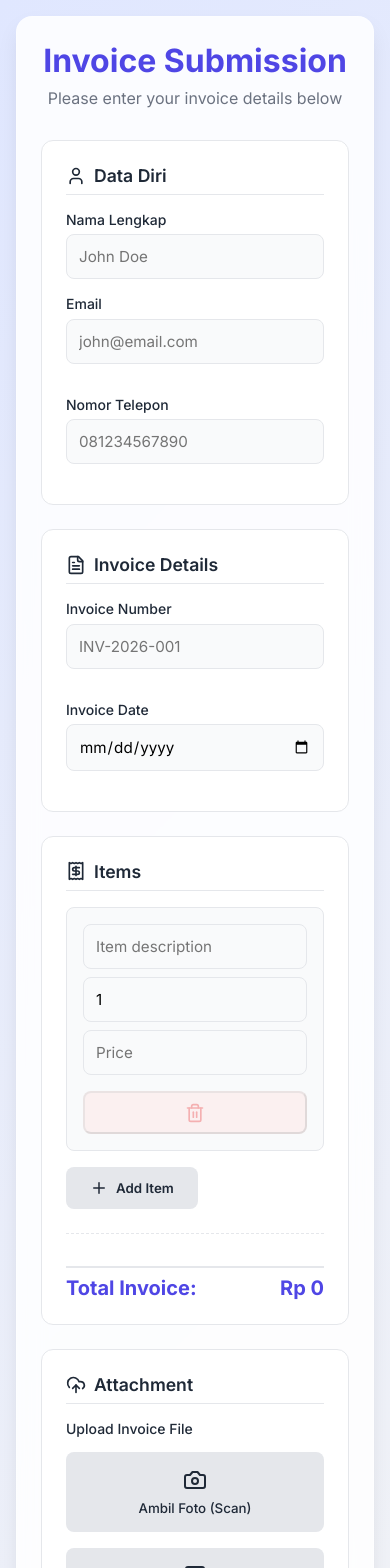
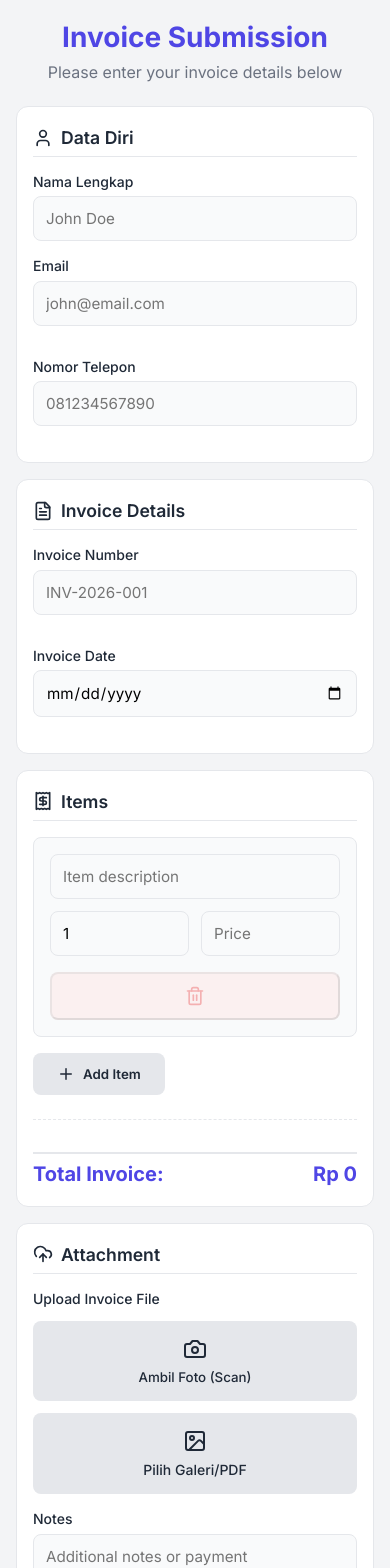
Before and after one commit to ybnel/webforminvoice, a React (Vite) app: page / in a window 390 px wide. Shown: the top 1568 px of the page. Built offline with nearby package versions, Linux system fonts and the light colour scheme.

Commit message:
update autocrop lagi

```diff
--- a/src/App.jsx
+++ b/src/App.jsx
@@ -35,6 +35,7 @@ function App() {
   const videoRef = useRef(null);
   const canvasRef = useRef(null);
   const streamRef = useRef(null);
+  const activeHandleRef = useRef(null);
 
   // Auto-increment / unique id for list items
   const handleAddItem = () => {
@@ -230,12 +231,13 @@ function App() {
   const handlePointerDown = (e, handleName) => {
     e.preventDefault();
     e.target.setPointerCapture(e.pointerId);
+    activeHandleRef.current = handleName;
     setActiveHandle(handleName);
   };
 
   // Handle pointer drag (move) on a corner marker
   const handlePointerMove = (e, handleName) => {
-    if (activeHandle !== handleName || !displayCorners) return;
+    if (activeHandleRef.current !== handleName || !displayCorners) return;
     e.preventDefault();
 
     const container = e.currentTarget.parentElement; // .crop-wrapper
@@ -261,10 +263,11 @@ function App() {
 
   // Handle pointer release
   const handlePointerUp = (e, handleName) => {
-    if (activeHandle === handleName) {
+    if (activeHandleRef.current === handleName) {
       try {
         e.target.releasePointerCapture(e.pointerId);
       } catch (err) {}
+      activeHandleRef.current = null;
       setActiveHandle(null);
     }
   };
@@ -616,7 +619,7 @@ function App() {
               )}
 
               {scanStep === 'cropping' && (
-                <div style={{ width: '100%', display: 'flex', flexDirection: 'column', alignItems: 'center' }}>
+                <div className="scanner-step-container">
                   <div className="scanner-status-toast" style={{ position: 'relative', top: 'auto', marginBottom: '1rem' }}>
                     Geser 4 titik sudut untuk menyesuaikan posisi kertas
                   </div>
@@ -672,9 +675,9 @@ function App() {
               )}
 
               {scanStep === 'preview' && (
-                <div style={{ width: '100%', display: 'flex', flexDirection: 'column', alignItems: 'center' }}>
+                <div className="scanner-step-container">
                   {filteredImage ? (
-                    <img src={filteredImage} className="scan-preview" style={{ width: '100%', height: '350px', objectFit: 'contain', borderRadius: '8px', border: '1px solid var(--border)' }} alt="Cropped preview" />
+                    <img src={filteredImage} className="scan-preview" alt="Cropped preview" />
                   ) : (
                     <div style={{ height: '350px', display: 'flex', alignItems: 'center', justifyContent: 'center' }}>
                       <Loader2 className="scanner-spinner" size={24} />
--- a/src/index.css
+++ b/src/index.css
@@ -239,6 +239,23 @@ input[type="number"].no-spin {
   padding: 1.5rem;
 }
 
+/* Scanner Modal Overlay */
+.scanner-modal-backdrop {
+  position: fixed;
+  top: 0;
+  left: 0;
+  width: 100%;
+  height: 100%;
+  background: rgba(15, 23, 42, 0.85);
+  backdrop-filter: blur(8px);
+  display: flex;
+  justify-content: center;
+  align-items: center;
+  z-index: 1000;
+  animation: fadeIn 0.3s ease-out;
+  padding: 1.5rem;
+}
+
 .scanner-modal-content {
   background: white;
   border-radius: 16px;
@@ -314,7 +331,7 @@ input[type="number"].no-spin {
 .scanner-video {
   width: 100%;
   height: 100%;
-  object-fit: cover;
+  object-fit: contain;
 }
 
 .scanner-canvas-overlay {
@@ -323,7 +340,7 @@ input[type="number"].no-spin {
   left: 0;
   width: 100%;
   height: 100%;
-  object-fit: cover;
+  object-fit: contain;
   pointer-events: none;
 }
 
@@ -383,6 +400,26 @@ input[type="number"].no-spin {
   padding: 0.75rem;
 }
 
+/* Scanner step containers */
+.scanner-step-container {
+  width: 100%;
+  display: flex;
+  flex-direction: column;
+  align-items: center;
+  justify-content: center;
+  gap: 1rem;
+}
+
+.scan-preview {
+  width: 100%;
+  max-width: 100%;
+  height: 380px;
+  object-fit: contain;
+  border-radius: 8px;
+  border: 1px solid var(--border);
+  background: #f8fafc;
+}
+
 /* Scanner filter toggle */
 .filter-group {
   display: flex;
@@ -397,12 +434,17 @@ input[type="number"].no-spin {
   border-radius: 6px;
   border: 1px solid var(--border);
   background: white;
+  color: var(--text-main);
   font-size: 0.85rem;
   font-weight: 500;
   cursor: pointer;
   transition: all 0.2s;
   flex: 1;
   text-align: center;
+}
+
+.filter-btn:hover {
+  background: #f1f5f9;
 }
 
 .filter-btn.active {
@@ -469,7 +511,9 @@ input[type="number"].no-spin {
 
 .crop-wrapper {
   position: relative;
-  display: inline-block;
+  display: block;
+  width: fit-content;
+  height: fit-content;
   max-width: 100%;
   user-select: none;
   touch-action: none;
@@ -517,28 +561,56 @@ input[type="number"].no-spin {
 /* Responsive Design for Mobile */
 @media (max-width: 640px) {
   body {
-    padding: 1rem;
+    padding: 0;
+    align-items: flex-start;
+    background: #f3f4f6;
   }
   .form-container {
-    padding: 1.5rem;
+    padding: 1.25rem 1rem;
+    border-radius: 0;
+    border: none;
+    box-shadow: none;
+    background: #f3f4f6;
+  }
+  .header {
+    margin-bottom: 1.5rem;
+    padding: 0 0.5rem;
+  }
+  .header h1 {
+    font-size: 1.75rem;
+  }
+  .section {
+    padding: 1.25rem 1rem;
+    margin-bottom: 1rem;
   }
   .grid-2 {
     grid-template-columns: 1fr;
   }
   .item-row {
-    grid-template-columns: 1fr;
+    grid-template-columns: 1fr 1fr;
+    gap: 0.75rem;
+    padding: 1rem;
     background: #f9fafb;
-    padding: 1rem;
     border: 1px solid var(--border);
     border-radius: 8px;
-    gap: 0.5rem;
   }
-  .item-row > button {
-    width: 100%;
-    margin-top: 0.5rem;
+  .item-row > .input-group:nth-child(1) {
+    grid-column: span 2;
+  }
+  .item-row > .input-group:nth-child(2) {
+    grid-column: span 1;
+  }
+  .item-row > .input-group:nth-child(3) {
+    grid-column: span 1;
+  }
+  .item-row > .btn-icon {
+    grid-column: span 2;
+    margin-top: 0.25rem;
+    padding: 0.75rem;
   }
   .upload-options {
     flex-direction: column !important;
+    gap: 0.75rem !important;
   }
   .total-row {
     width: 100%;
@@ -559,7 +631,13 @@ input[type="number"].no-spin {
     flex: 1;
     padding: 0;
     justify-content: center;
-    background: #000;
+    background: #f8fafc;
+  }
+  .scanner-step-container {
+    flex: 1;
+    height: 100%;
+    padding: 1rem;
+    box-sizing: border-box;
   }
   .scanner-viewport {
     border-radius: 0;
@@ -569,9 +647,22 @@ input[type="number"].no-spin {
     flex: 1;
   }
   .scanner-modal-footer {
-    padding: 1rem;
+    padding: 1.25rem 1rem;
+    background: white;
+    border-top: 1px solid var(--border);
+  }
+  .crop-container {
+    flex: 1;
+    width: 100%;
+    height: 100%;
+    border-radius: 8px;
   }
   .crop-image {
-    max-height: 280px;
+    max-height: 55vh;
+  }
+  .scan-preview {
+    flex: 1;
+    height: auto;
+    max-height: 55vh;
   }
 }
```
